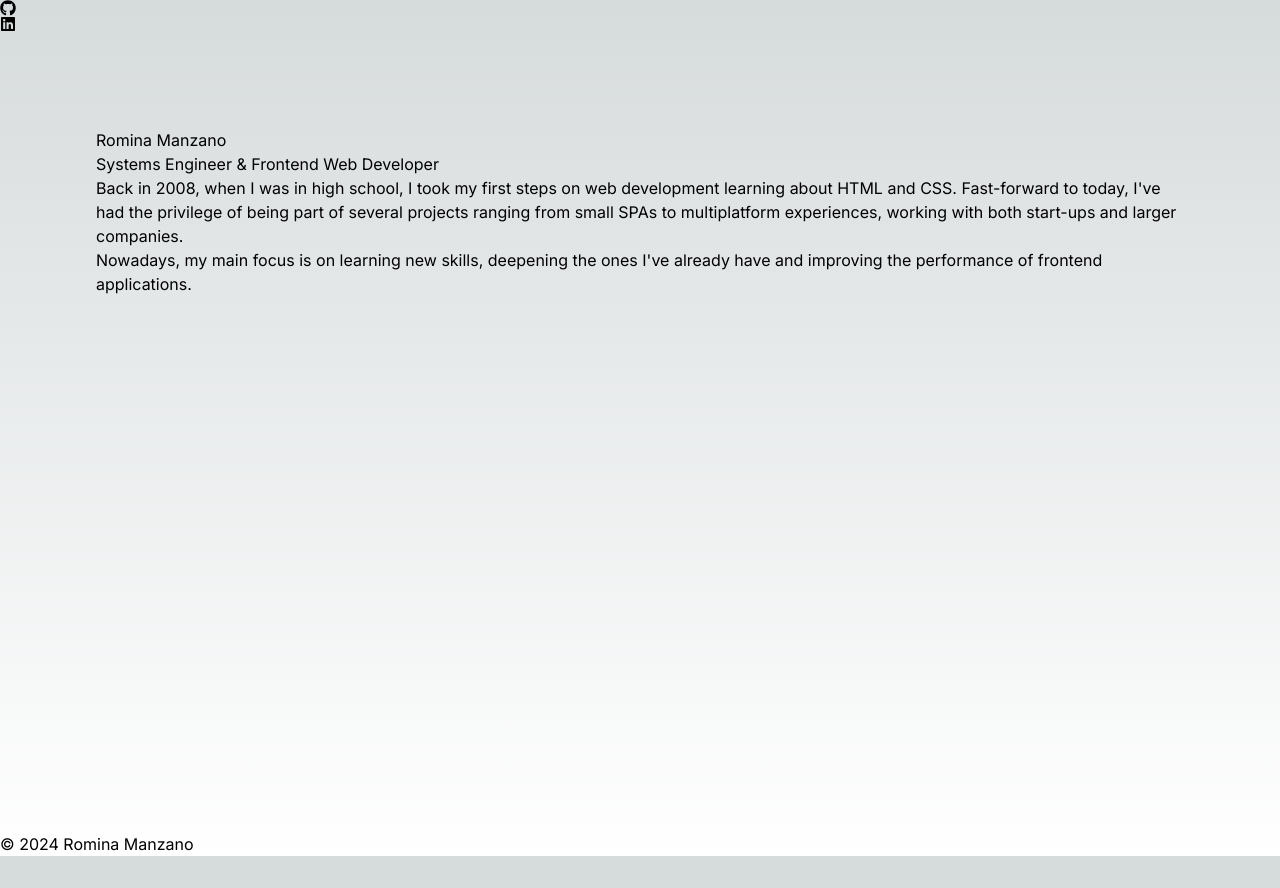
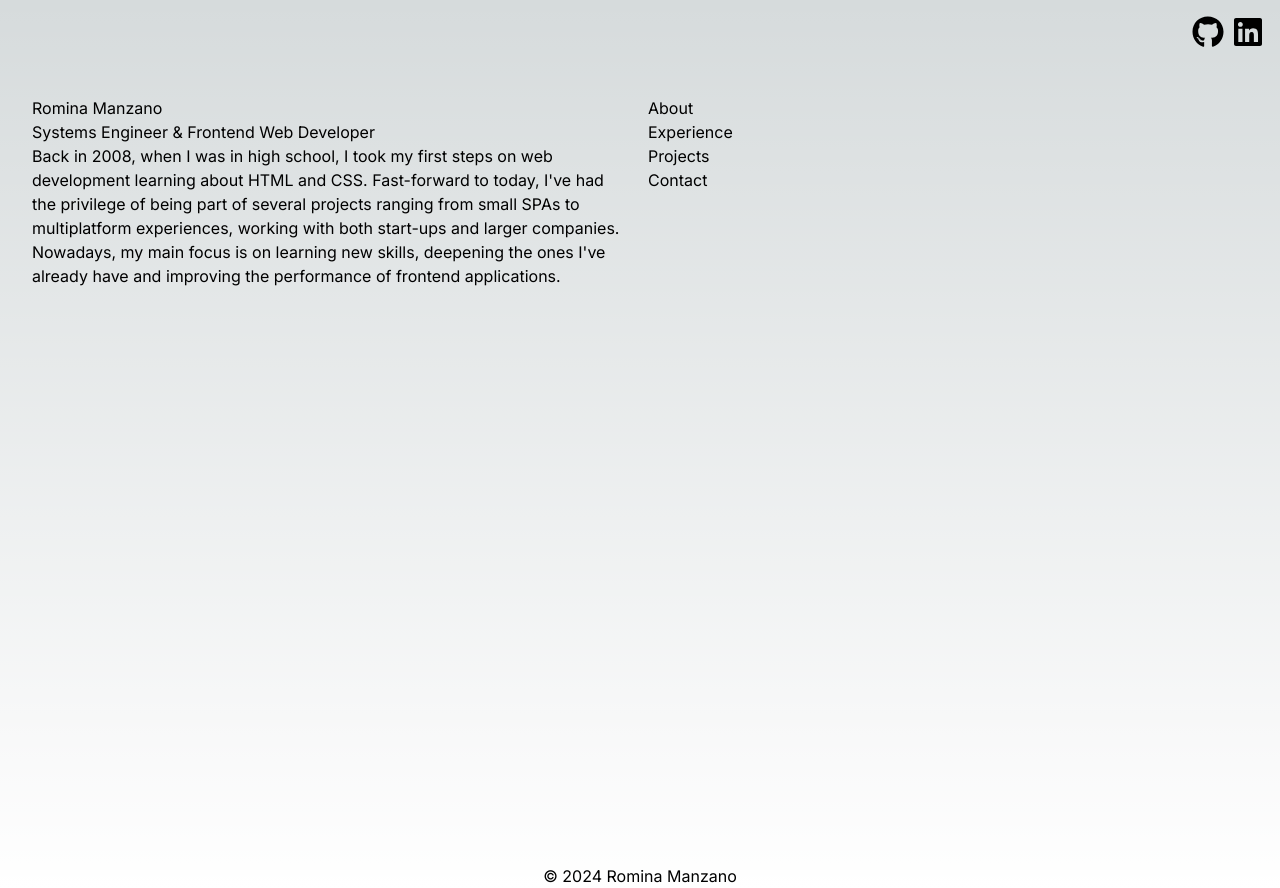
Before and after one commit to RominaManzano/portfolio-web, a Next.js app: page / in a window 1280 px wide. Before the commit the page ends 856 px from the top, so only its background shows below. Built offline with nearby package versions, Linux system fonts and the light colour scheme; no server answers.

Commit message:
UPDATE: side menu and initial information components

```diff
--- a/src/app/page.tsx
+++ b/src/app/page.tsx
@@ -1,15 +1,56 @@
-import ContactCard from '@/components/ContactCard';
+'use client'
+
+import { useState } from 'react';
+
+import ContactNav from '@/components/ContactNav';
 import Footer from '@/components/Footer';
+import MenuCard, { MenuItem } from '@/components/MenuCard';
 import PersonalCard from '@/components/PersonalCard';
 
-const Home = () => (
-  <>
-    <ContactCard />
-    <main className="flex min-h-screen flex-col items-center justify-between p-24">
-      <PersonalCard />
-    </main>
-    <Footer />
-  </>
-)
+const mainClasses = 'flex min-h-screen justify-between p-8 gap-4';
+const informationClassName = 'flex-1';
+const menuClassName = 'flex-1';
+
+const menuItems: MenuItem[] = [
+  {
+    id: 'ABOUT',
+    title: 'About',
+    component: <PersonalCard className={informationClassName} />,
+  },
+  {
+    id: 'EXPERIENCE',
+    title: 'Experience',
+    component: <div className={informationClassName}>Experience</div>,
+  },
+  {
+    id: 'PROJECTS',
+    title: 'Projects',
+    component: <div className={informationClassName}>Projects</div>,
+  },
+  {
+    id: 'CONTACT',
+    title: 'Contact',
+    component: <div className={informationClassName}>Contact</div>,
+  },
+];
+
+const Home = () => {
+  const [selectedSection, setSelectedSection] = useState(menuItems[0]);
+
+  return (
+    <>
+      <ContactNav />
+      <main className={mainClasses}>
+        {selectedSection.component}
+        <MenuCard
+          className={menuClassName}
+          items={menuItems}
+          onMenuChange={setSelectedSection}
+        />
+      </main>
+      <Footer />
+    </>
+  );
+};
 
 export default Home;
--- a/src/components/ContactCard.tsx
+++ /dev/null
@@ -1,12 +0,0 @@
-import React from 'react';
-
-import { FaGithub, FaLinkedin } from 'react-icons/fa';
-
-const ContactCard = () => (
-  <nav>
-    <FaGithub />
-    <FaLinkedin />
-  </nav>
-);
-
-export default ContactCard;
--- /dev/null
+++ b/src/components/ContactNav.tsx
@@ -0,0 +1,25 @@
+import Link from 'next/link';
+import React from 'react';
+
+import { FaGithub, FaLinkedin } from 'react-icons/fa';
+
+const githubUrl = process.env.NEXT_PUBLIC_GITHUB_PROFILE_URL || '';
+const linkedinUrl = process.env.NEXT_PUBLIC_LINKEDIN_PROFILE_URL || '';
+
+const ContactNav = () => {
+  const iconSize = 32;
+
+  return (
+    <nav className="flex justify-end p-4 gap-2">
+      <Link href={githubUrl} target="_blank">
+        <FaGithub size={iconSize} />
+      </Link>
+
+      <Link href={linkedinUrl} target="_blank">
+        <FaLinkedin size={iconSize} />
+      </Link>
+    </nav>
+  );
+};
+
+export default ContactNav;
--- a/src/components/Footer.tsx
+++ b/src/components/Footer.tsx
@@ -2,8 +2,10 @@ import React from 'react';
 import dayjs from 'dayjs';
 
 const Footer = () => (
-  <footer>
-    &#169; {dayjs().year()} Romina Manzano
+  <footer className="flex justify-center">
+    <div>
+      &#169; {dayjs().year()} Romina Manzano
+    </div>
   </footer>
 );
 
--- /dev/null
+++ b/src/components/MenuCard.tsx
@@ -0,0 +1,31 @@
+import React, { Dispatch, SetStateAction } from 'react';
+
+export interface MenuItem {
+  id: string;
+  title: string;
+  component: React.ReactNode;
+}
+
+interface MenuCardProps {
+  className?: string;
+  items: MenuItem[];
+  onMenuChange: Dispatch<SetStateAction<MenuItem>>;
+}
+
+const MenuCard: React.FC<MenuCardProps> = ({
+  className,
+  items,
+  onMenuChange,
+}) => (
+  <div className={className}>
+    <ul>
+      {items.map(item => (
+        <li key={item.id} onClick={() => onMenuChange(item)}>
+          {item.title}
+        </li>
+      ))}
+    </ul>
+  </div>
+);
+
+export default MenuCard;
--- a/src/components/PersonalCard.tsx
+++ b/src/components/PersonalCard.tsx
@@ -1,11 +1,15 @@
 import React from 'react';
 
-const PersonalCard: React.FC = () => {
+interface PersonalCardProps {
+  className?: string;
+}
+
+const PersonalCard: React.FC<PersonalCardProps> = ({ className }) => {
   const name = 'Romina Manzano';
   const title = 'Systems Engineer & Frontend Web Developer';
 
   return (
-    <div>
+    <div className={className}>
       <h1>{name}</h1>
       <h2>{title}</h2>
 
```
